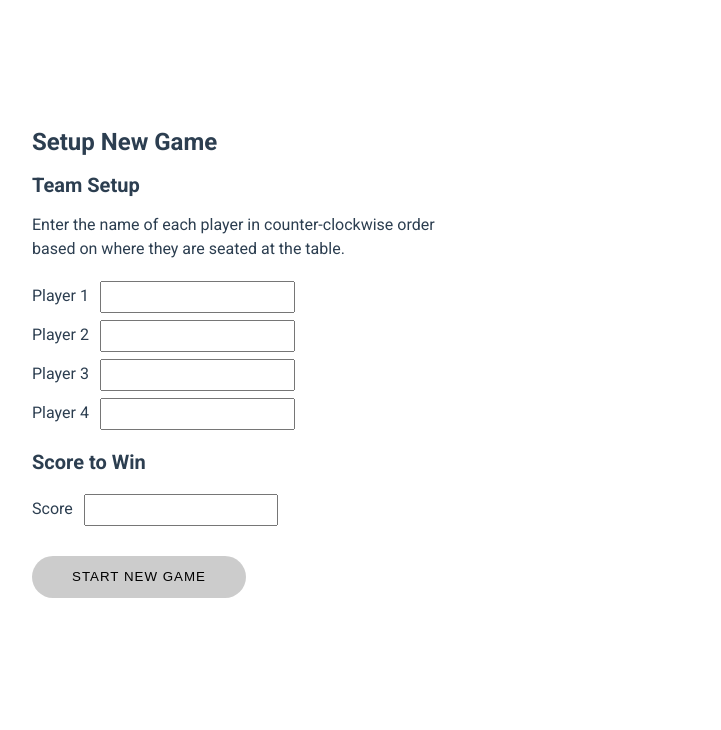
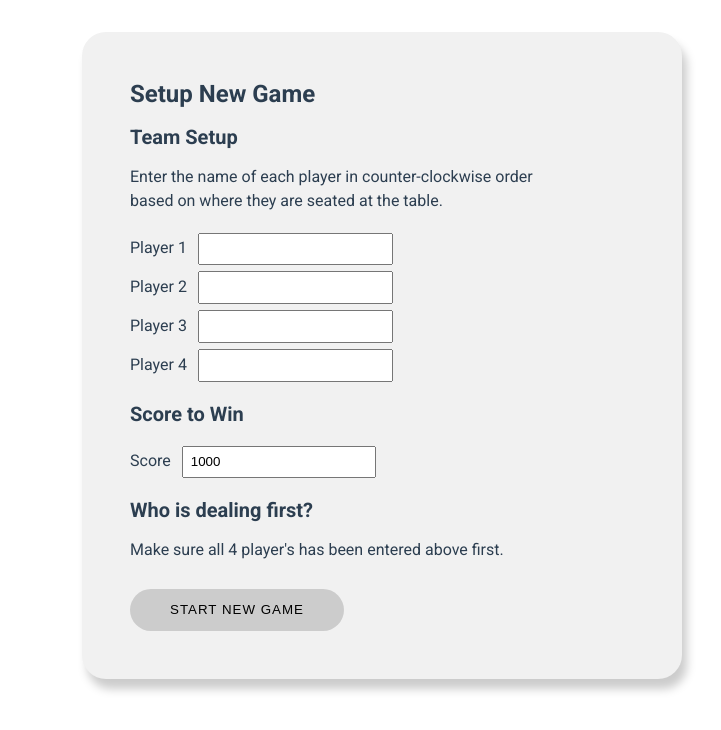
Before and after one commit to mojogitoverhere/hokm, a Vue app: page / in a window 1280 px wide. Shown: the top 730 px of the page, without its empty margins (258-979 px from the left). Built offline with nearby package versions, Linux system fonts and the light colour scheme; the HTML template or start-up script is replaced by a standard one.

Commit message:
Add card border

```diff
--- a/src/App.vue
+++ b/src/App.vue
@@ -22,8 +22,12 @@ export default {
   -webkit-font-smoothing: antialiased;
   -moz-osx-font-smoothing: grayscale;
   color: #2c3e50;
-  margin: 5em auto 0 auto;
+  margin: 0 auto;
   padding: 2em;
-  max-width: 700px;
+  max-width: 600px;
+}
+body {
+  margin: 0;
+  background: white;
 }
 </style>
--- a/src/components/Setup.vue
+++ b/src/components/Setup.vue
@@ -1,4 +1,5 @@
 <template>
+    <div class="main-card">
         <h1>Setup New Game</h1>
         <h2>Team Setup</h2>
         <p>Enter the name of each player in counter-clockwise order based on where they are seated at the table.</p>
@@ -22,8 +23,31 @@
         </div>
         <h2>Score to Win</h2>
         <label for="score-to-win">Score</label>
-    <input type="number" id="score-to-win" name="score-to-win"/>
+        <input type="number" id="score-to-win" name="score-to-win" v-model="scoreToWin"/>
+
+        <h2>Who is dealing first?</h2>
+        <p v-if="someNamesBlank">Make sure all 4 player's has been entered above first.</p>
+        <div v-else id="dealers">
+            <div class="dealer">
+                <input type="radio" name="dealer" id="player-1" />
+                <label for="player-1">{{player1}}</label>
+            </div>
+            <div class="dealer">
+                <input type="radio" name="dealer" id="player-2" />
+                <label for="player-2">{{player2}}</label>
+            </div>
+            <div class="dealer">
+                <input type="radio" name="dealer" id="player-3" />
+                <label for="player-3">{{player3}}</label>
+            </div>
+            <div class="dealer">
+                <input type="radio" name="dealer" id="player-4" />
+                <label for="player-4">{{player4}}</label>
+            </div>
+        </div>
+
         <button v-on:click="logButton">START NEW GAME</button>
+    </div>
 </template>
 
 <script>
@@ -35,17 +59,44 @@ export default {
             player2: "",
             player3: "",
             player4: "",
+            scoreToWin: 1000,
+            dealer: "",
         }
     },
     methods: {
         logButton: function() {
             console.log("STARTING NEW GAME")
         }
+    },
+    computed: {
+        someNamesBlank: function() {
+            function isBlank(str) {
+                return (!str || str.trim().length === 0);
+            }
+            return isBlank(this.player1) || isBlank(this.player2) || isBlank(this.player3) || isBlank(this.player4)
+        }
     }
 }
 </script>
 
 <style scoped>
+.main-card {
+    /* border: 1px red solid; */
+    box-shadow: 5px 10px 10px #CCCCCC;
+    padding: 3em;
+    border-radius: 1.5em;
+    background: #F1F1F1;
+}
+#dealers {
+    display: flex;
+    flex-direction: column;
+}
+.dealer {
+    margin: 0.25em 0;
+}
+.dealer label {
+    padding-left: 0.5em;
+}
 label {
     margin-right: 0.5em;
 }
@@ -54,6 +105,7 @@ input {
     margin: 0.25em;
 }
 h1 {
+    margin-top: 0;
     font-size: 1.5rem;
 }
 h2 {
```
Lines whose indentation alone changed are shown as unchanged.
